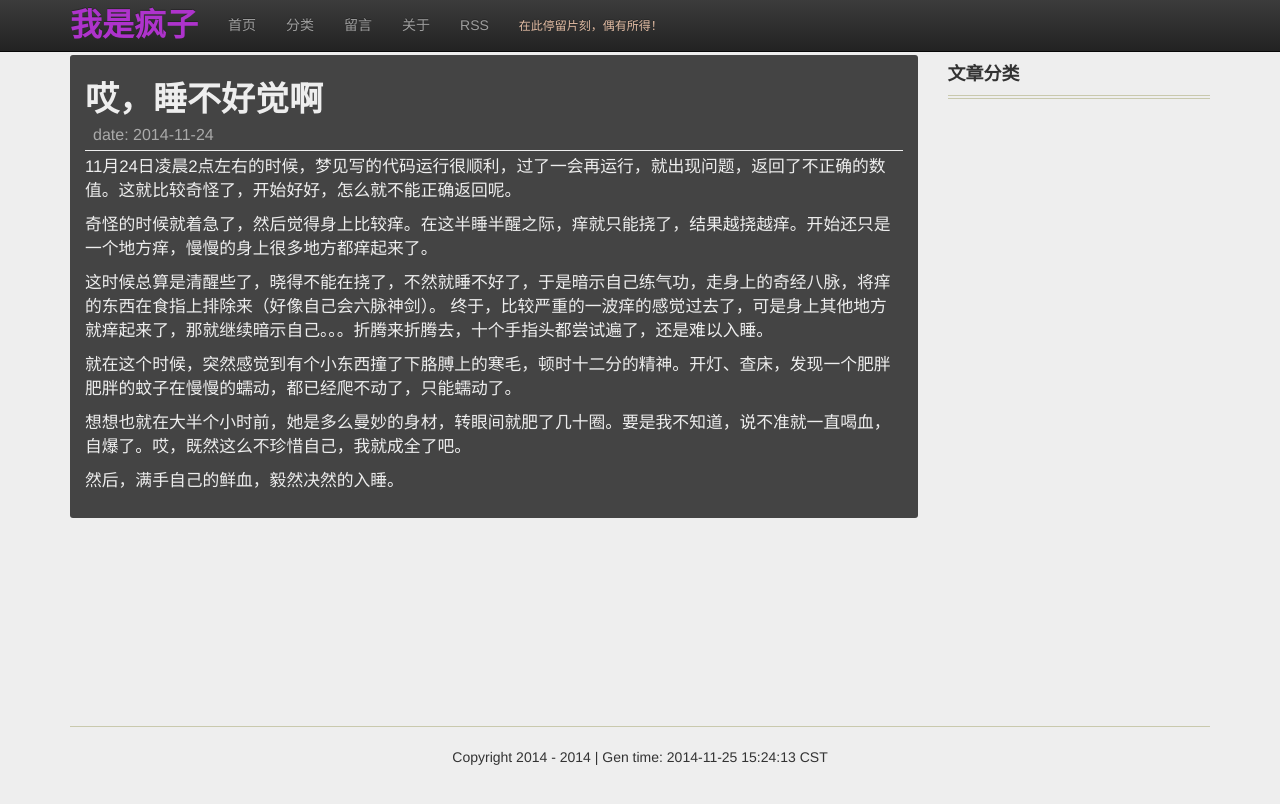
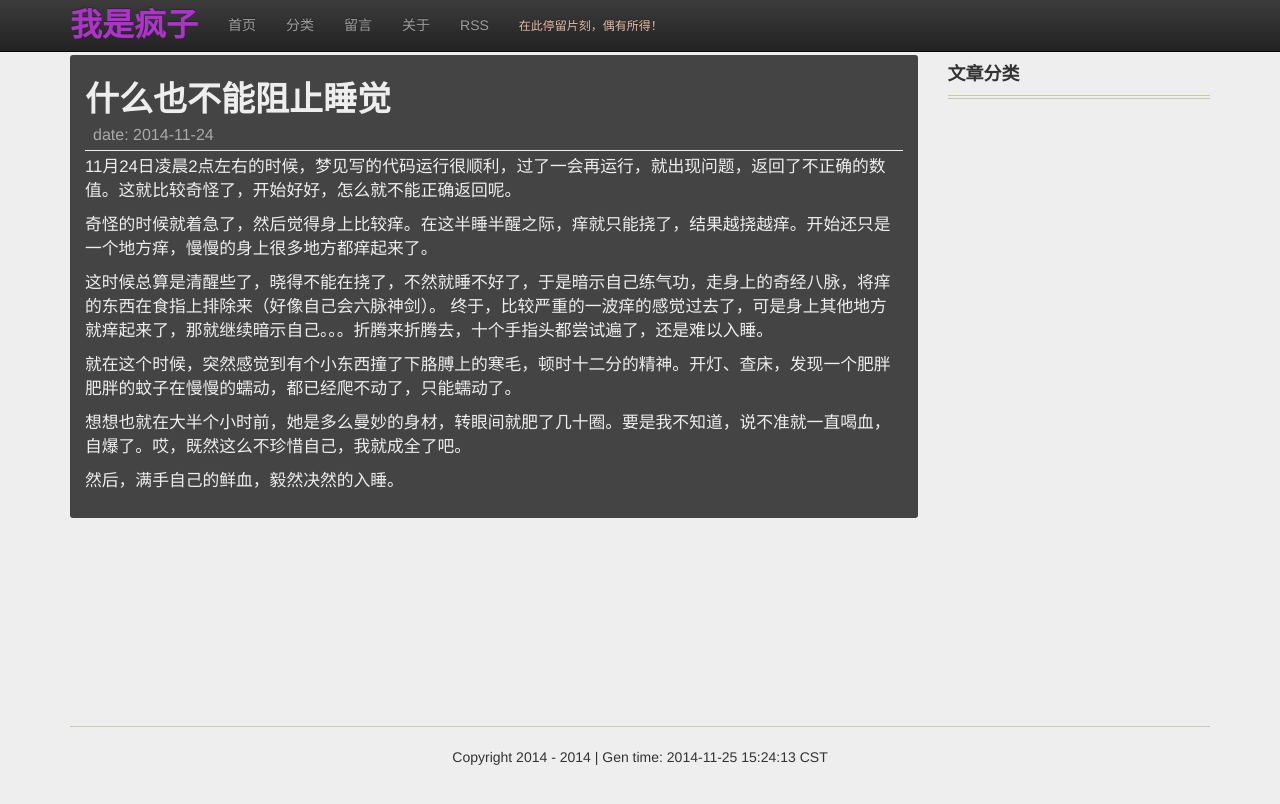
Before and after one commit to jgj1986/jgj1986.github.io, a Jekyll site: the page built from _posts/daily/2014-11-14-与蚊子的斗争.md, in a window 1280 px wide. Shown: the top 804 px of the page. Built offline with Jekyll 4.4.1, drawn with Linux system fonts in a browser that asks for light colours; nearby versions of some CDN libraries; comment, search, counter and statistics services are not loaded.

Commit message:
rename the title
Signed-off-by: guojun.jin <guojun.jin@mjyun.com>

```diff
--- a/_posts/daily/2014-11-14-与蚊子的斗争.md
+++ b/_posts/daily/2014-11-14-与蚊子的斗争.md
@@ -1,5 +1,5 @@
 ---
-title: 哎，睡不好觉啊
+title: 什么也不能阻止睡觉
 date: 2014-11-24 20:12:28 +0800
 tags:
 - a
```
